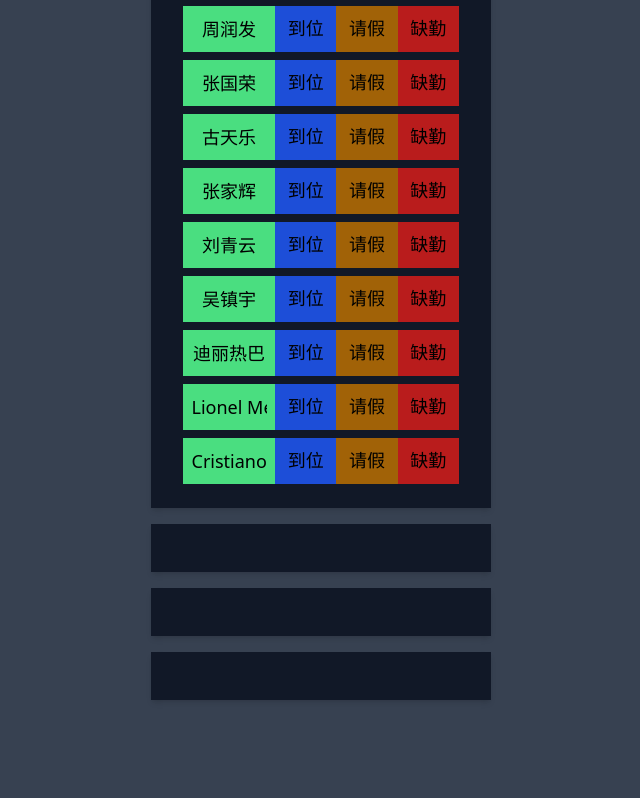
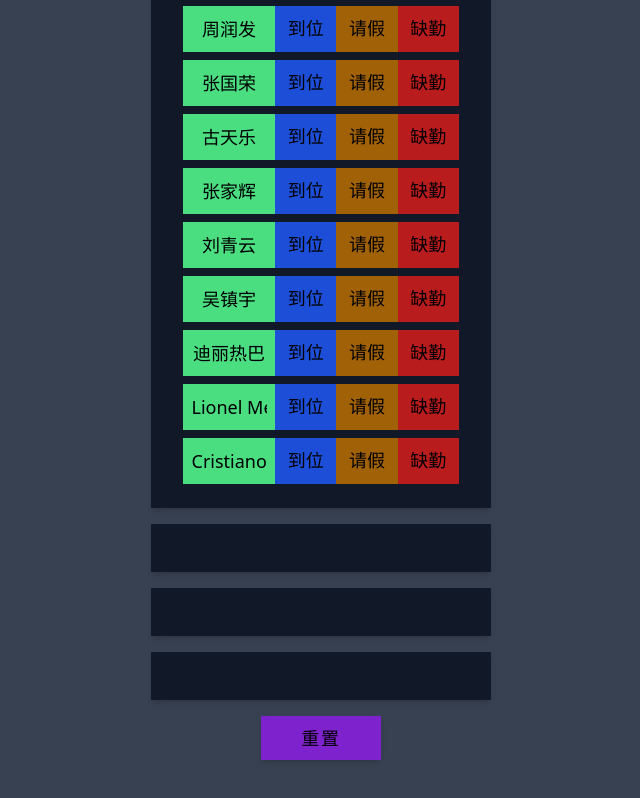
Before and after one commit to zhu-hong/roll-call-ts, a Vue app: page / in a window 1280 px wide. Shown: the part 760-1558 px from the top of the page, without its empty margins (319-959 px from the left). Before the commit the page ends 1516 px from the top, so only its background shows below. Built offline with nearby package versions, Linux system fonts and the light colour scheme.

Commit message:
member reset button

```diff
--- a/src/App.vue
+++ b/src/App.vue
@@ -45,6 +45,9 @@
         @click="mb.setState({ id: m.id, state: STATES.PENDING })">{{ m.name }}</span>
       </span>
     </div>
+
+    <button class="!bg-purple-700 !w-30 !mb-0 !py-2 font-light tracking-widest transition duration-300 hover:(!bg-purple-600)"
+            @click="mb.$reset()">重置</button>
   </main>
 </template>
 
```
